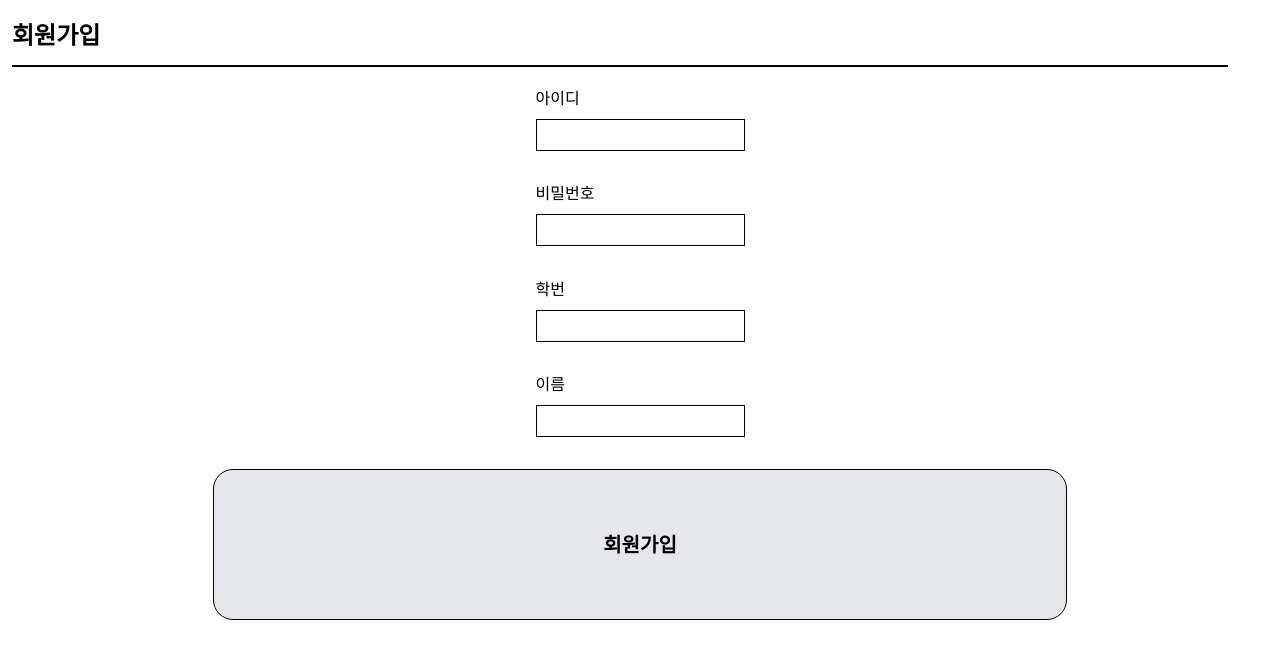
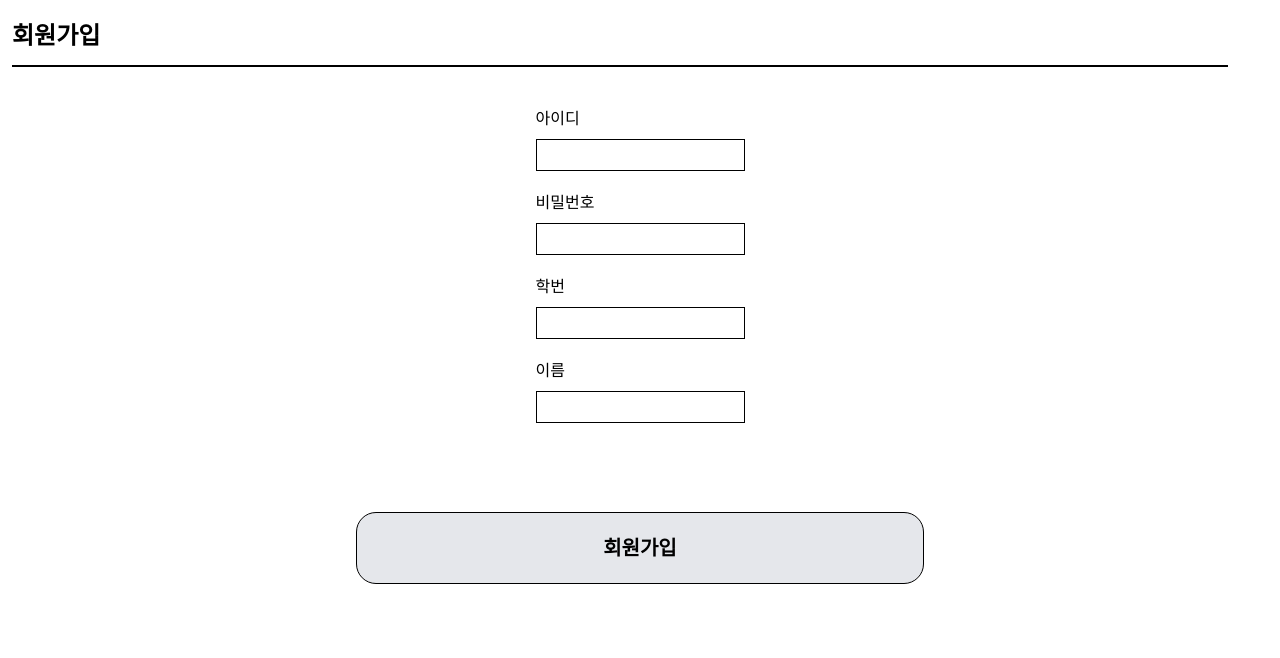
Before and after one commit to suk-6/MAKE-AMS-pwa, a React (Vite) app: page /register in a window 1280 px wide. Shown: the top 658 px of the page. Built offline with nearby package versions, Linux system fonts and the light colour scheme; a web font is replaced by a local one.

Commit message:
Refactor Register page for improved layout and consistency

```diff
--- a/src/pages/register.tsx
+++ b/src/pages/register.tsx
@@ -15,8 +15,8 @@ const Register = () => {
 	return (
 		<div className="fixed w-full h-full bg-white">
 			<TitleBar title="회원가입" />
-			<div className="grid grid-rows-3 h-4/6 gap-10">
-				<div className="grid grid-rows-4 gap-10 h-full row-span-2">
+			<div className="grid grid-rows-3 h-4/6 gap-10 pt-5">
+				<div className="grid grid-rows-4 gap-5 h-fit row-span-2">
 					<Textbox
 						inputBoxHint="아이디"
 						inputBoxType="text"
@@ -43,10 +43,12 @@ const Register = () => {
 					/>
 				</div>
 				<div
-					className="flex items-center justify-center"
+					className="flex items-center justify-center w-full h-full"
 					onClick={() => register(id, password, studentId, name)}
 				>
-					<AuthButton text="회원가입" />
+					<div className="flex items-center justify-center w-4/6 h-3/6">
+						<AuthButton text="회원가입" />
+					</div>
 				</div>
 			</div>
 		</div>
```
